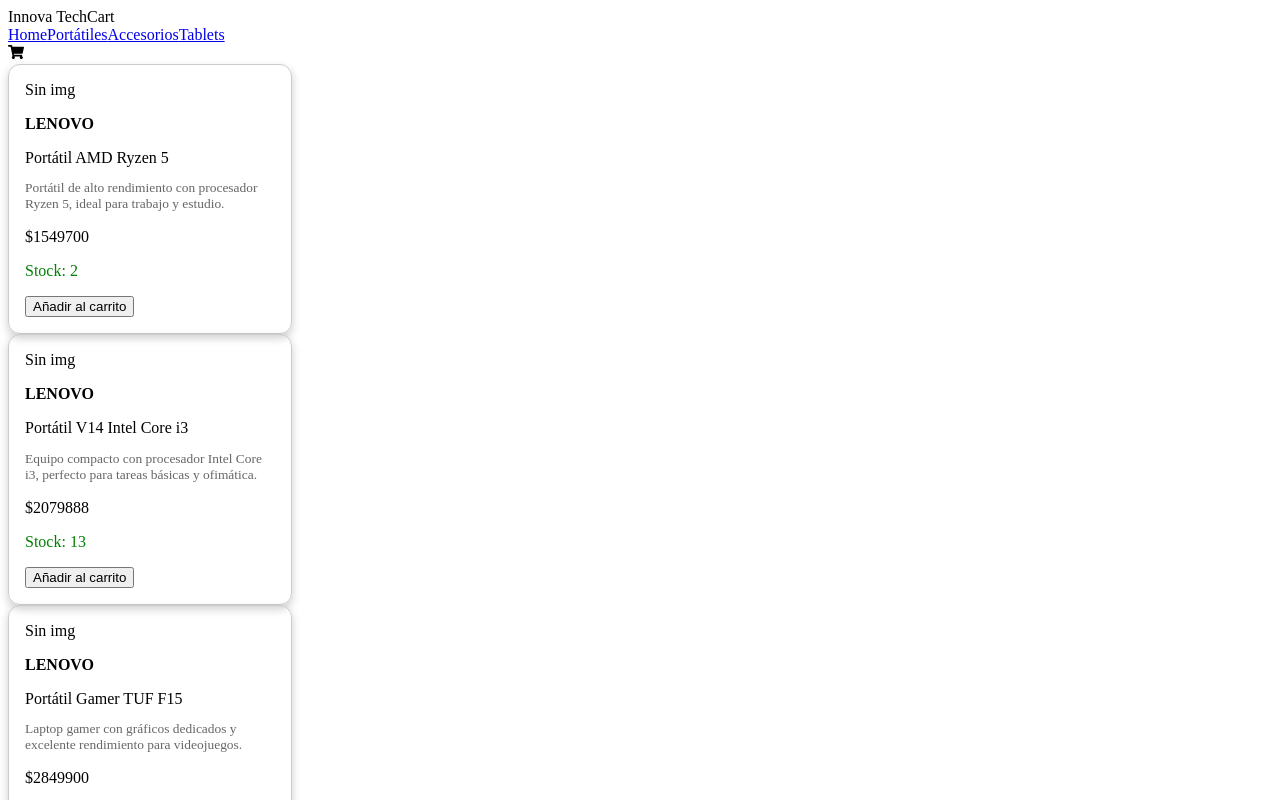
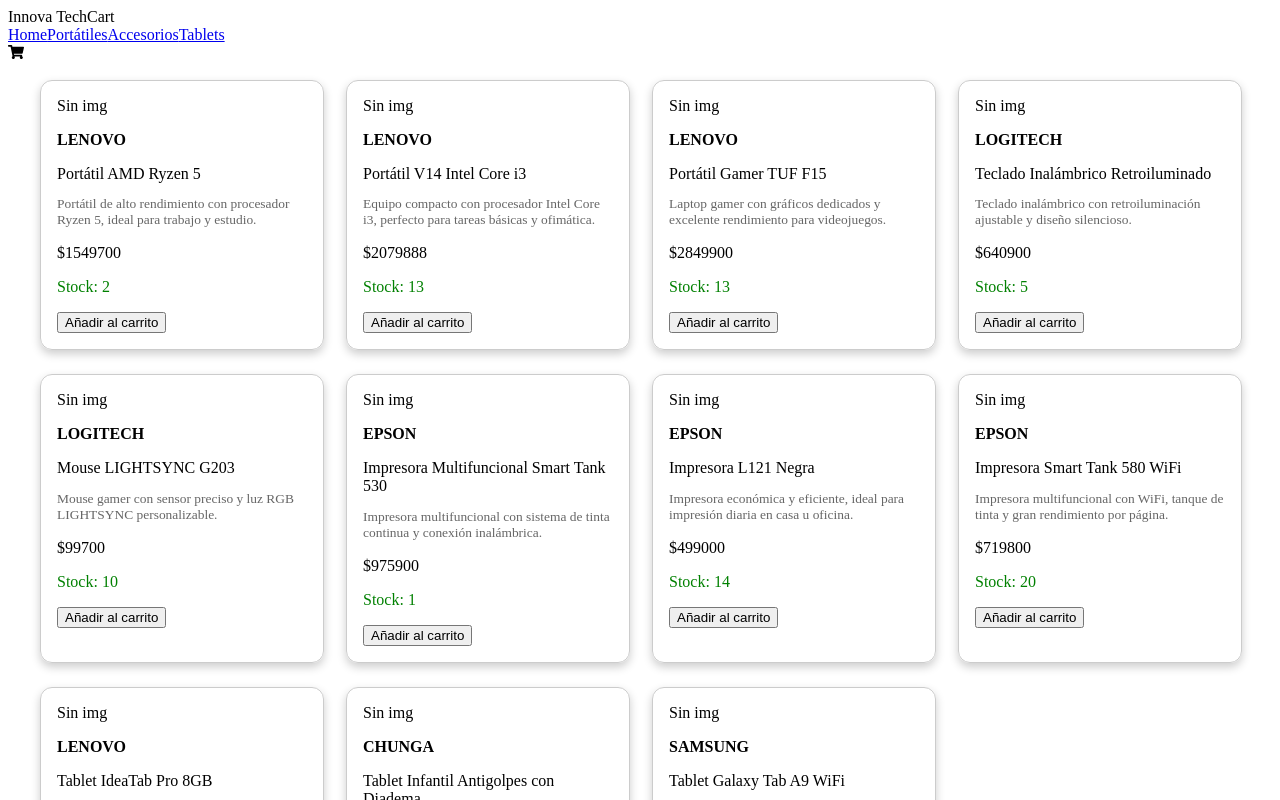
Before and after one commit to valentinacamacho/Innova-TechCart, a React (Create React App) app: page / in a window 1280 px wide. Shown: the top 800 px of the page. Built offline with nearby package versions, Linux system fonts and the light colour scheme; the HTML template or start-up script is replaced by a standard one.

Commit message:
feat:The ListPro.css file was created to add responsive styles to the Listcard columns and rows; responsive desktop, mobile, and tablet versions were also added.

```diff
--- a/src/components/ListProducts.js
+++ b/src/components/ListProducts.js
@@ -1,10 +1,11 @@
 import React from "react";
 import ProductCard from "./ProductCard";
 import { products } from "../data/products";
+import "../styles/ListPro.css";
 
 function ListProducts() {
   return (
-    <div>
+    <div className="products-list">
       {products.map((product) => (
         <ProductCard key={product.id} product={product} />
       ))}
--- /dev/null
+++ b/src/styles/ListPro.css
@@ -0,0 +1,21 @@
+.products-list {
+  display: grid;
+  gap: 16px;
+  padding: 16px;
+  justify-content: center;
+  grid-template-columns: repeat(auto-fill, minmax(200px, 1fr));
+}
+@media (min-width: 640px) {
+  .products-list{
+    gap:20px;
+       grid-template-columns: repeat(auto-fill, minmax(220px, 1fr));
+  }
+}
+@media(min-width: 1024px){
+  .products-list{
+    max-width: 1200px;
+    margin: 0 auto;
+    gap:24px;
+    grid-template-columns: repeat(auto-fill, minmax(250px, 1fr));
+  }
+}
```
